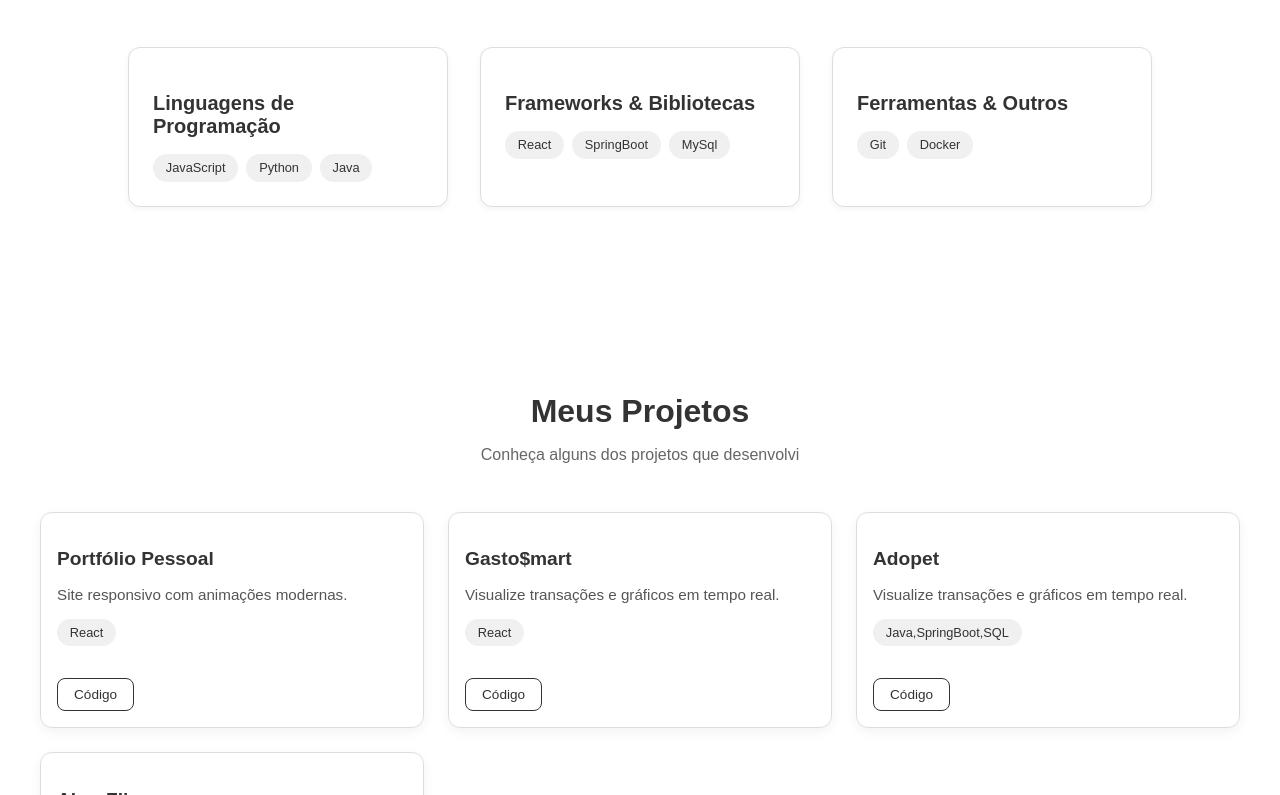
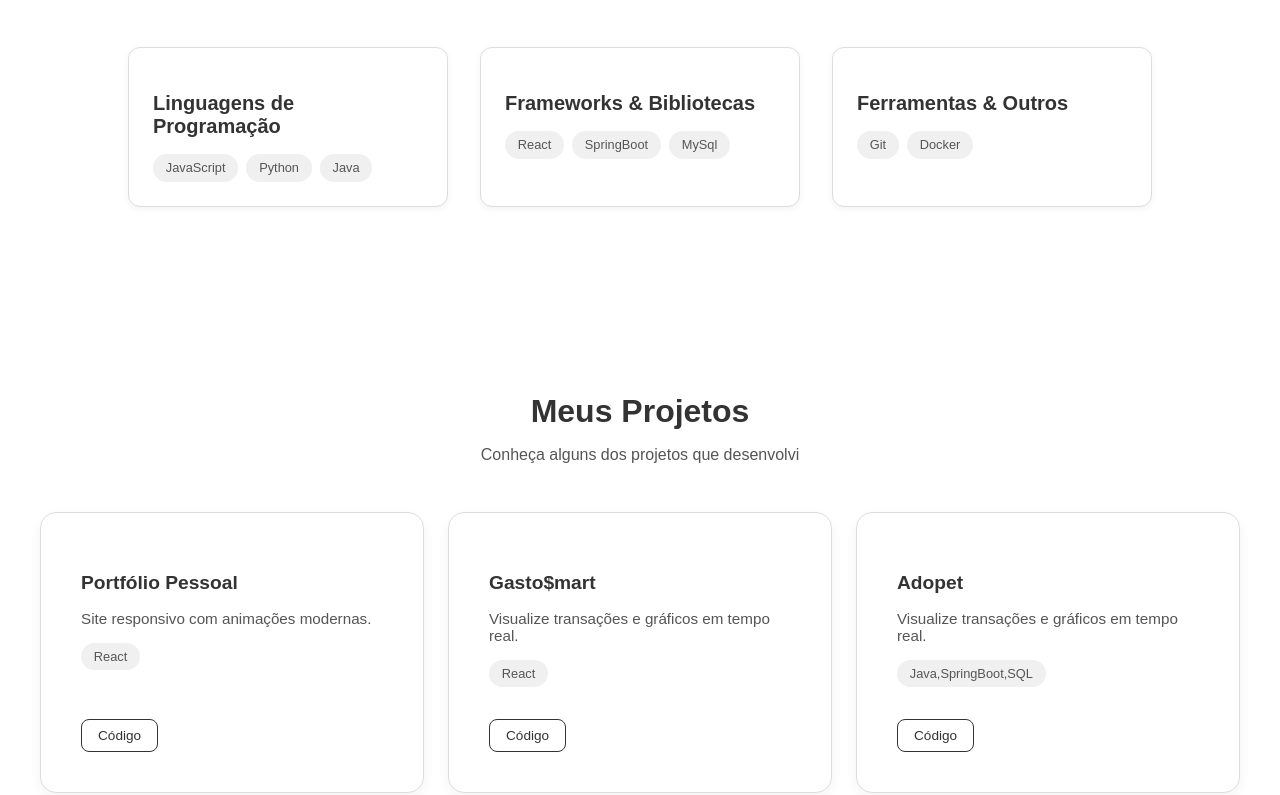
Before and after one commit to Zerphyis/portifolio, a React (Create React App) app: page / in a window 1280 px wide. Shown: the part 625-1420 px from the top of the page. Built offline with nearby package versions, Linux system fonts and the light colour scheme.

Commit message:
feat:adicionando a cores de alternancia em ProjectSection.css

```diff
--- a/src/components/project-section/ProjectSection.css
+++ b/src/components/project-section/ProjectSection.css
@@ -1,9 +1,63 @@
+:root {
+  --bg-color: #fff;
+  --text-color: #333;
+  --card-bg: #fff;
+  --card-border: #ddd;
+  --badge-bg: #f0f0f0;
+  --badge-text: #555;
+  --btn-outline-border: #333;
+  --btn-outline-color: #333;
+  --btn-outline-hover-bg: #333;
+  --btn-outline-hover-color: #fff;
+  --btn-solid-bg: #333;
+  --btn-solid-hover-bg: #111;
+  --btn-solid-color: #fff;
+}
+
+[data-theme="dark"] {
+  --bg-color: #121212;
+  --text-color: #ddd;
+  --card-bg: #1e1e1e;
+  --card-border: #333;
+  --badge-bg: #333;
+  --badge-text: #ccc;
+  --btn-outline-border: #66aaff;
+  --btn-outline-color: #66aaff;
+  --btn-outline-hover-bg: #66aaff;
+  --btn-outline-hover-color: #121212;
+  --btn-solid-bg: #66aaff;
+  --btn-solid-hover-bg: #4488cc;
+  --btn-solid-color: #121212;
+}
+
 #projects-section {
   padding: 5rem 1rem;
   max-width: 1200px;
   margin: 0 auto;
   font-family: Arial, sans-serif;
-  color: #333;
+  color: var(--text-color);
+  background-color: var(--bg-color);
+}
+
+#projects {
+  background-color: var(--bg-color);
+  color: var(--text-color);
+  padding: 4rem 1rem;
+}
+
+.project-card {
+  background-color: var(--card-bg);
+  border: 1px solid var(--card-border);
+  border-radius: 1rem;
+  padding: 1.5rem;
+  display: flex;
+  flex-direction: column;
+  overflow: hidden;
+  box-shadow: 0 4px 12px rgba(0, 0, 0, 0.05);
+  animation: fadeUp 0.4s ease forwards;
+  opacity: 0;
+  transform: translateY(20px);
+  transition: background-color 0.3s ease, border-color 0.3s ease;
 }
 
 .projects-title {
@@ -18,7 +72,7 @@
 }
 
 .projects-title p {
-  color: #666;
+  color: var(--badge-text);
   max-width: 600px;
   margin: 0 auto;
 }
@@ -41,19 +95,6 @@
   }
 }
 
-.project-card {
-  background: #fff;
-  border: 1px solid #ddd;
-  border-radius: 12px;
-  display: flex;
-  flex-direction: column;
-  overflow: hidden;
-  box-shadow: 0 4px 12px rgba(0, 0, 0, 0.05);
-  animation: fadeUp 0.4s ease forwards;
-  opacity: 0;
-  transform: translateY(20px);
-}
-
 .project-image img {
   width: 100%;
   height: auto;
@@ -74,11 +115,12 @@
   font-size: 1.2rem;
   font-weight: bold;
   margin-bottom: 0.5rem;
+  color: var(--text-color);
 }
 
 .project-content .description {
   font-size: 0.95rem;
-  color: #555;
+  color: var(--badge-text);
   margin-bottom: 1rem;
 }
 
@@ -89,7 +131,8 @@
 }
 
 .badge {
-  background-color: #f0f0f0;
+  background-color: var(--badge-bg);
+  color: var(--badge-text);
   padding: 0.4rem 0.8rem;
   border-radius: 999px;
   font-size: 0.8rem;
@@ -107,27 +150,27 @@
   font-size: 0.85rem;
   border-radius: 8px;
   text-decoration: none;
-  transition: background 0.2s ease;
+  transition: background 0.2s ease, color 0.2s ease;
 }
 
 .btn-outline {
-  border: 1px solid #333;
+  border: 1px solid var(--btn-outline-border);
   background: transparent;
-  color: #333;
+  color: var(--btn-outline-color);
 }
 
 .btn-outline:hover {
-  background: #333;
-  color: #fff;
+  background: var(--btn-outline-hover-bg);
+  color: var(--btn-outline-hover-color);
 }
 
 .btn-solid {
-  background: #333;
-  color: #fff;
+  background: var(--btn-solid-bg);
+  color: var(--btn-solid-color);
 }
 
 .btn-solid:hover {
-  background: #111;
+  background: var(--btn-solid-hover-bg);
 }
 
 @keyframes fadeUp {
```
